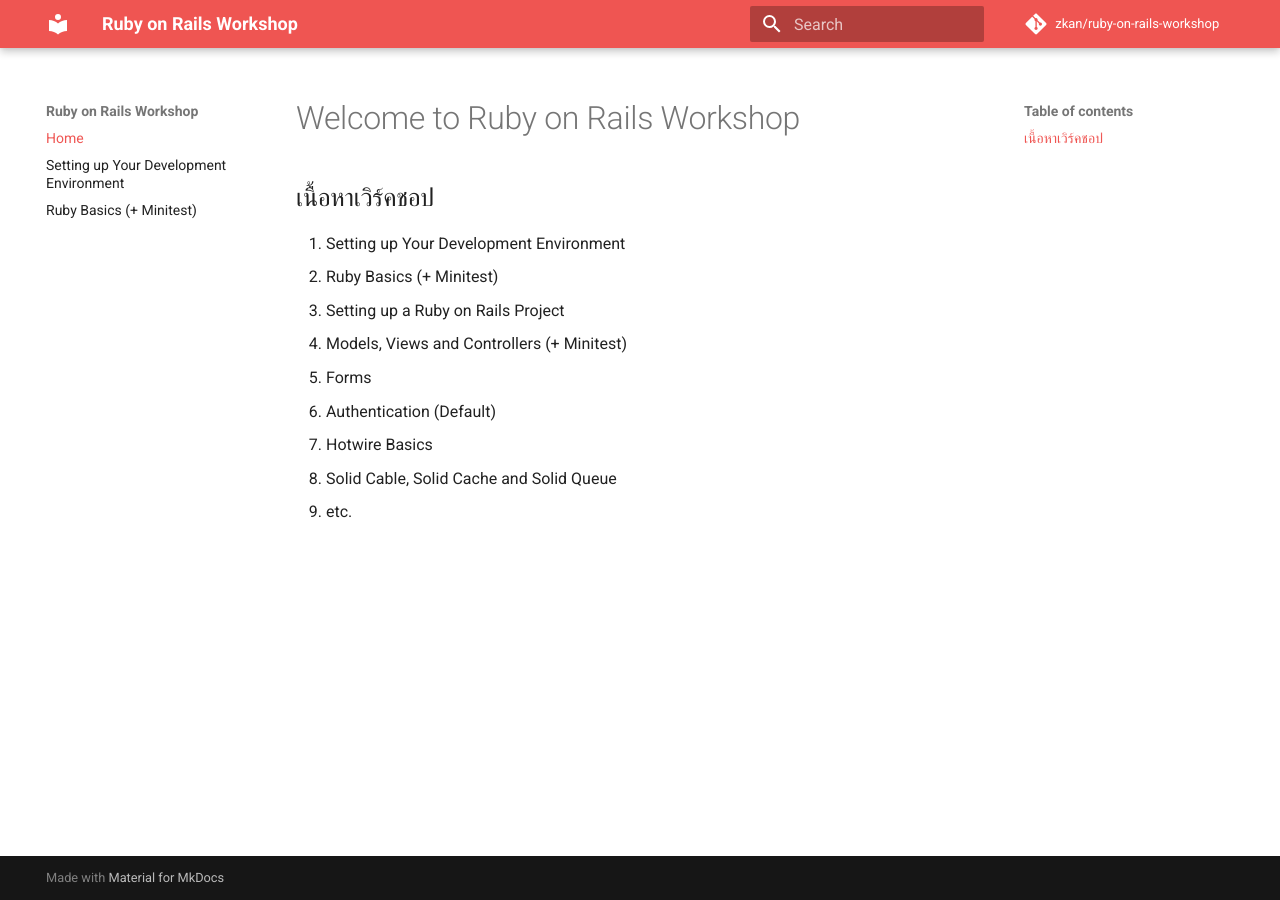
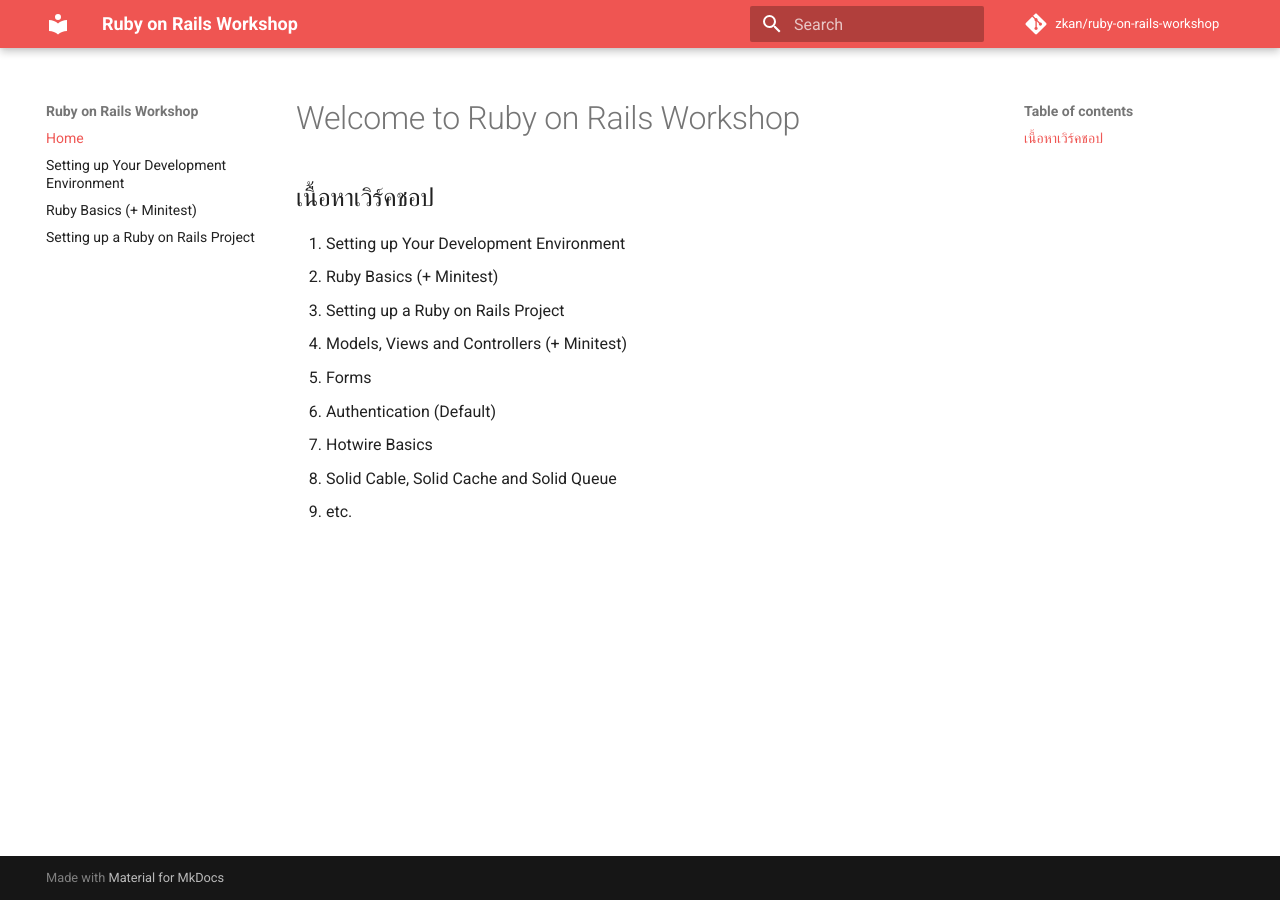
Before and after one commit to zkan/rails-unpacked-and-demystified-workshop, an MkDocs documentation site: the page built from docs/index.md, in a window 1280 px wide. Built offline with MkDocs 1.6.1 and Material for MkDocs 9.7.7, drawn with Linux system fonts in a browser that asks for light colours; comment, search, counter and statistics services are not loaded.

Commit message:
Add RoR project setup section

```diff
--- a/mkdocs.yml
+++ b/mkdocs.yml
@@ -34,3 +34,4 @@
   - Home: index.md
   - Setting up Your Development Environment: setting-up-your-development-environment.md
   - Ruby Basics (+ Minitest): ruby-basics.md
+  - Setting up a Ruby on Rails Project: setting-up-a-ruby-on-rails-project.md
```
Also changed, not shown: docs/setting-up-a-ruby-on-rails-project.md (added, +1 -0 lines).
